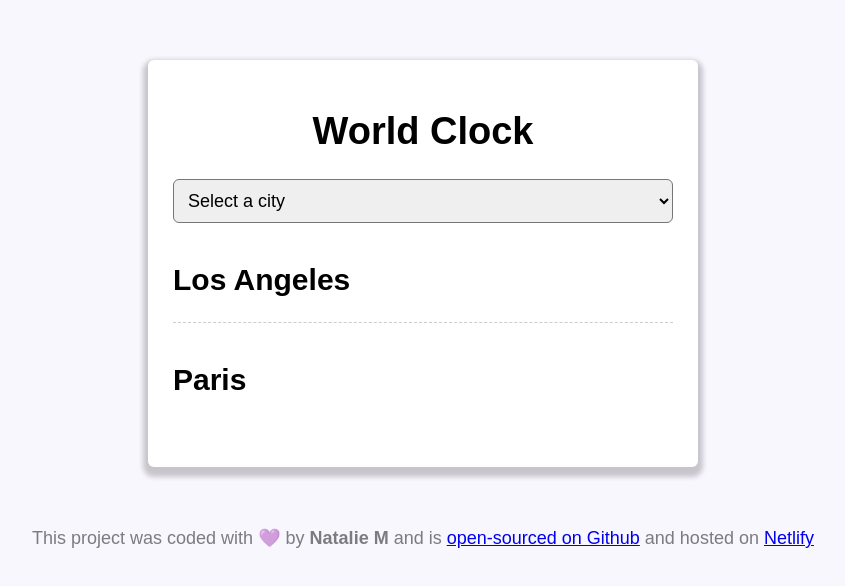
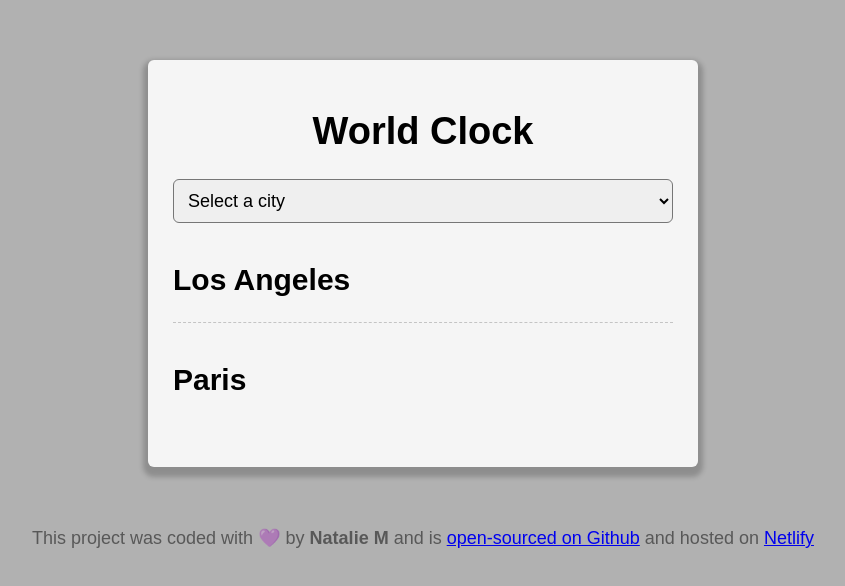
Before and after one commit to natalie916/world-clock, a plain HTML site: page index.html in a window 1280 px wide. Shown: the whole page, without its empty margins (217-1062 px from the left). Drawn offline with nearby package versions, Linux system fonts and the light colour scheme; a script that the page names is missing.

Commit message:
Update style.css

```diff
--- a/src/style.css
+++ b/src/style.css
@@ -1,6 +1,6 @@
 body {
   font-family: sans-serif;
-  background: #f9f7fe;
+  background-color: #b1b1b1;
 }
 h1 {
   text-align: center;
@@ -11,7 +11,7 @@ h1 {
 .container {
   max-width: 500px;
   margin: 60px auto;
-  background: white;
+  background: whitesmoke;
   padding: 25px;
   box-shadow:0 5px 5px 5px rgba(0, 0, 0, 0.2);
   border-radius: 6px;
```
